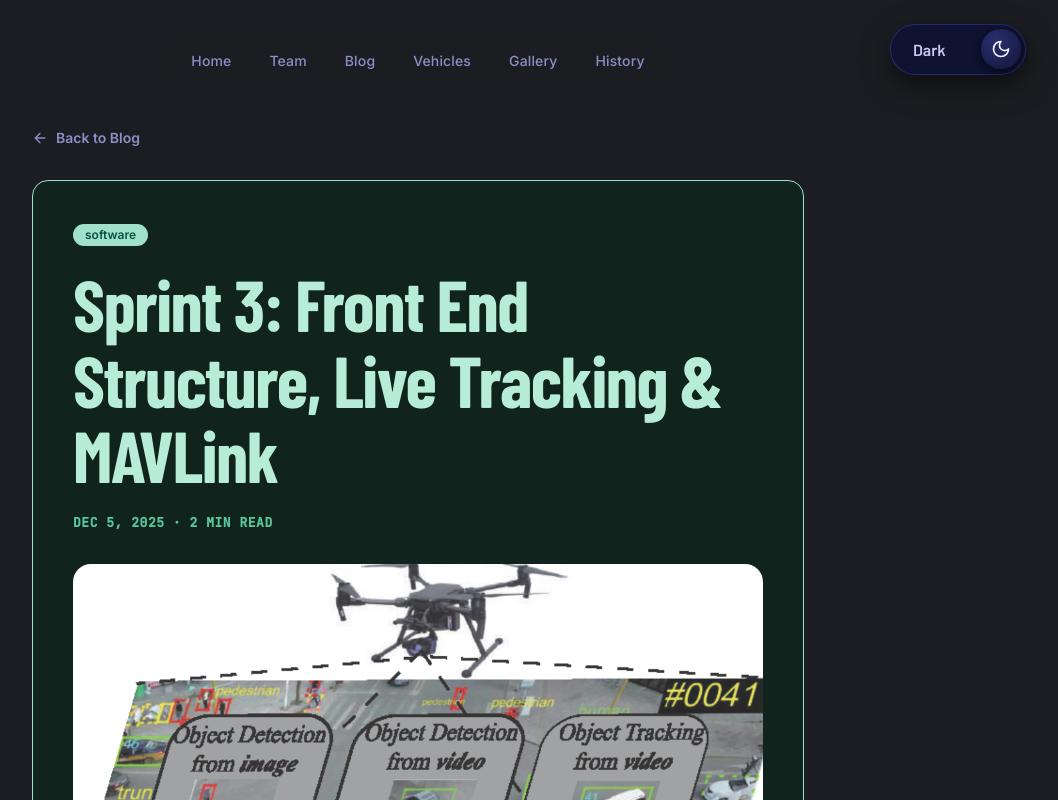
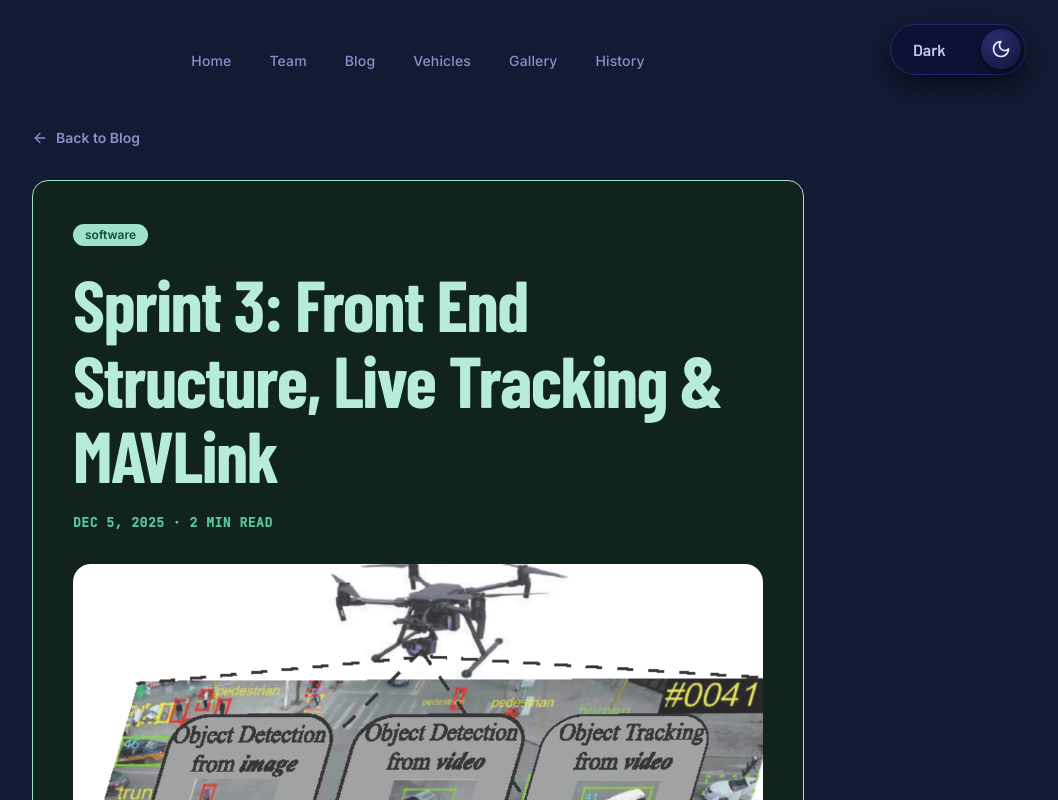
Before and after one commit to Alex-Eagles/alex-eagles-web, a React (Vite) app: page /blog/10 in a window 1280 px wide. Shown: the top 800 px of the page, without its empty margins (222-1280 px from the left). Built offline with nearby package versions, Linux system fonts and the light colour scheme; a web font is replaced by a local one.

Commit message:
aerodesign cards.

```diff
--- a/src/pages/Blog.tsx
+++ b/src/pages/Blog.tsx
@@ -50,7 +50,7 @@ export default function Blog() {
       className="min-h-dvh"
       style={{
         background: isDark
-          ? "#1C1D22"
+          ? "#121B34"
           : "linear-gradient(to bottom, var(--bg-elevated) 0%, var(--bg-primary) 60%)",
       }}
     >
@@ -59,12 +59,12 @@ export default function Blog() {
       <div className="max-w-[var(--maxw-content)] mx-auto px-6 pt-2 pb-16">
         {/* Canvas behind the cards — same elevated panel as the home page's
             "Latest updates" section, for the nested-card depth effect. Dark
-            mode uses a neutral charcoal grey; light mode is a touch darker
-            than the default elevated surface. */}
+            mode uses a Space Cadet navy; light mode is a touch darker than
+            the default elevated surface. */}
         <div
           ref={panelRef}
           className="border border-border rounded-2xl p-[30px] shadow-[var(--elevation-2)] scroll-mt-24"
-          style={{ backgroundColor: isDark ? "#1C1D22" : "#E3E3E8" }}
+          style={{ backgroundColor: isDark ? "#121B34" : "#E3E3E8" }}
         >
           {filteredPosts.length > 0 ? (
             <>
--- a/src/pages/BlogPost.tsx
+++ b/src/pages/BlogPost.tsx
@@ -26,7 +26,7 @@ export default function BlogPost() {
       className="min-h-dvh"
       style={{
         background: isDark
-          ? "#1C1D22"
+          ? "#121B34"
           : "linear-gradient(to bottom, var(--bg-elevated) 0%, var(--bg-primary) 60%)",
       }}
     >
```
